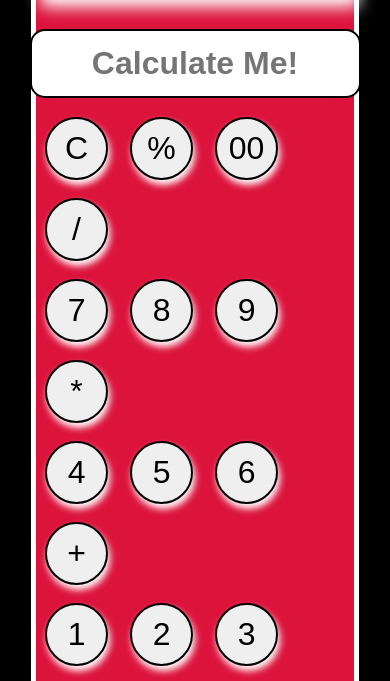
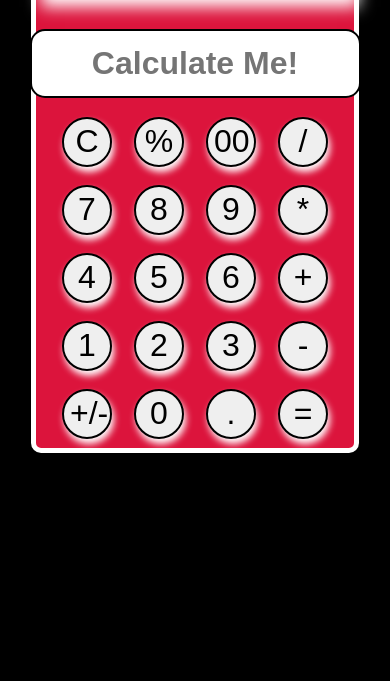
Before and after one commit to tushar7810/Calculator, a plain HTML site: page index.html in a window 390 px wide. Shown: the part 117-798 px from the top of the page. Drawn offline with Linux system fonts and the light colour scheme.

Commit message:
changes in button

```diff
--- a/style.css
+++ b/style.css
@@ -59,8 +59,8 @@ h1{
         border-radius: 10px;
     }
     button{
-        height: 63px;
-        width: 63px;
+        height: 50px;
+        width: 50px;
         font-size: 2rem;
         border: 2px solid black;
         border-radius: 50%;
```
